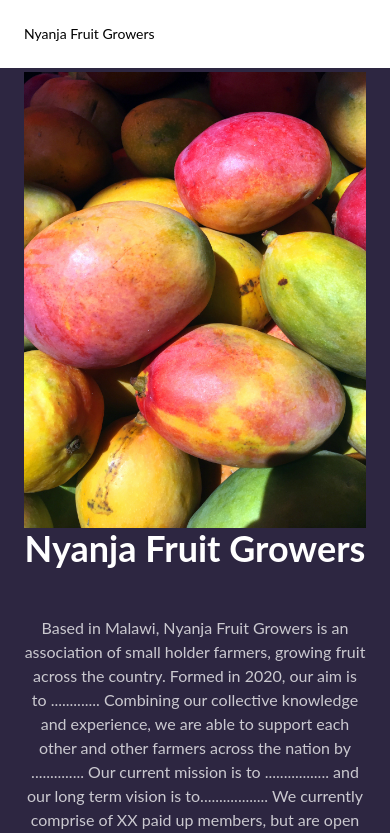
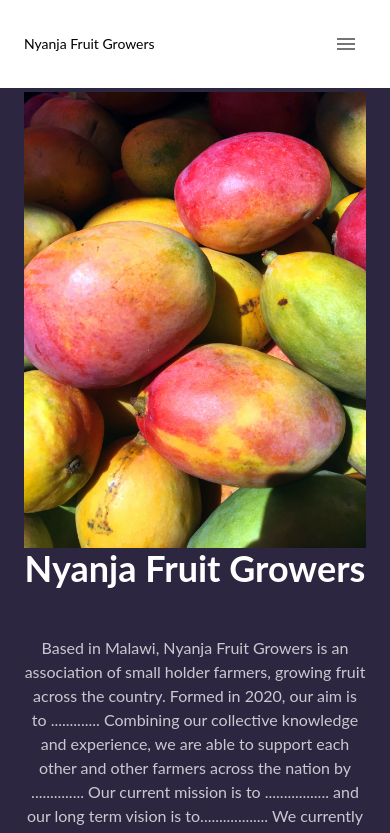
Before and after one commit to siphiwemanda/Nyanja-Fruit-Growers, a React (Create React App) app: page / in a window 390 px wide. Shown: the top 833 px of the page. Built offline with nearby package versions, Linux system fonts and the light colour scheme.

Commit message:
Small navbar

```diff
--- a/package.json
+++ b/package.json
@@ -5,6 +5,9 @@
   "dependencies": {
     "@emotion/react": "^11.9.3",
     "@emotion/styled": "^11.9.3",
+    "@material-ui/core": "^4.12.4",
+    "@material-ui/icons": "^4.11.3",
+    "@mui/icons-material": "^5.8.4",
     "@mui/material": "^5.8.6",
     "@tailwindcss/forms": "^0.5.2",
     "@testing-library/jest-dom": "^5.16.2",
--- a/src/Component/Navbar.js
+++ b/src/Component/Navbar.js
@@ -1,5 +1,8 @@
 import Button from '@mui/material/Button'
 import { createTheme, ThemeProvider } from '@mui/material/styles';
+import {IconButton} from "@mui/material";
+import DeleteIcon from '@mui/icons-material/Delete';
+import MenuIcon from '@material-ui/icons/Menu';
 
 const buttonTheme = createTheme({
     status: {
@@ -17,6 +20,12 @@ const buttonTheme = createTheme({
     },
 });
 export default function Navbar({onClick}){
+    function showMenu() {
+        const btn = document.getElementById('BurgerMenu')
+        btn.classList.toggle('hidden')
+
+    }
+
     return (
 
        <nav className="relative container m-auto mx-auto p-6">
@@ -33,23 +42,26 @@ export default function Navbar({onClick}){
                <Button variant="outlined" color="primary" onClick={onClick}>Contact Us/Join Us</Button>
                </ThemeProvider>
            </div>
+
+               <div className="md:hidden">
+                   <div>
+                       <IconButton>
+                       <MenuIcon onClick={showMenu}/>
+                   </IconButton>
+                   </div>
+                   <div id="BurgerMenu" className="hidden">
+                       <div className="absolute flex flex-col items-center self-end py-8 mt-6 space-y-6 bg-JustWhite sm:w-auto sm:self-center left-6 right-6 drop-shadow-md">
+                           <ThemeProvider theme={buttonTheme}>
+                           <Button variant="text" color="primary" onClick={onClick}>About us</Button>
+                           <Button variant="text" color="primary">Our Produce</Button>
+                           <Button variant="text" color="primary"> Member Spotlight</Button>
+                           <Button variant="outlined" color="primary" onClick={onClick}>Contact Us/Join Us</Button>
+                       </ThemeProvider>
+                       </div>
+                   </div>
+               </div>
+
            </div>
        </nav>
-
-
-
-
-    /*        <ThemeProvider theme={buttonTheme}>
-        <div className="navbar">
-        <h4 className="navBarHeader">Nyanja Fruit Growers</h4>
-    <ul className="list">
-        <Button variant="text" color="neutral" >About us</Button>
-        <Button variant="text">Our Produce</Button>
-        <Button variant="text"> Member Spotlight</Button>
-        <Button variant="text">Our Customers</Button>
-        <Button variant="text">Contact Us/Join Us</Button>
-    </ul>
-</div>
-        </ThemeProvider>*/
         );
 }
```
Also changed, not shown: 1 other file (tests, documents, lock files or other folders).
